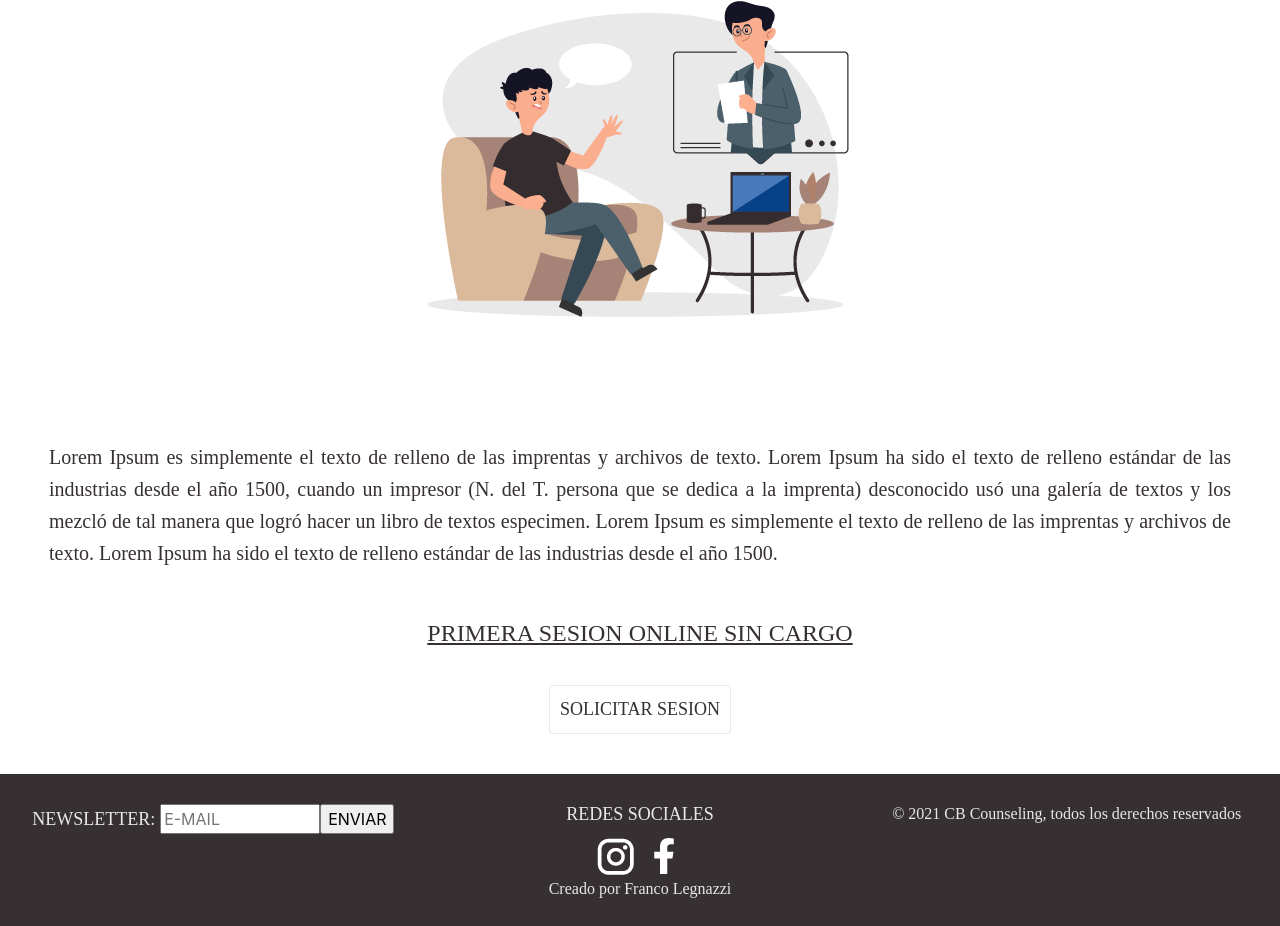
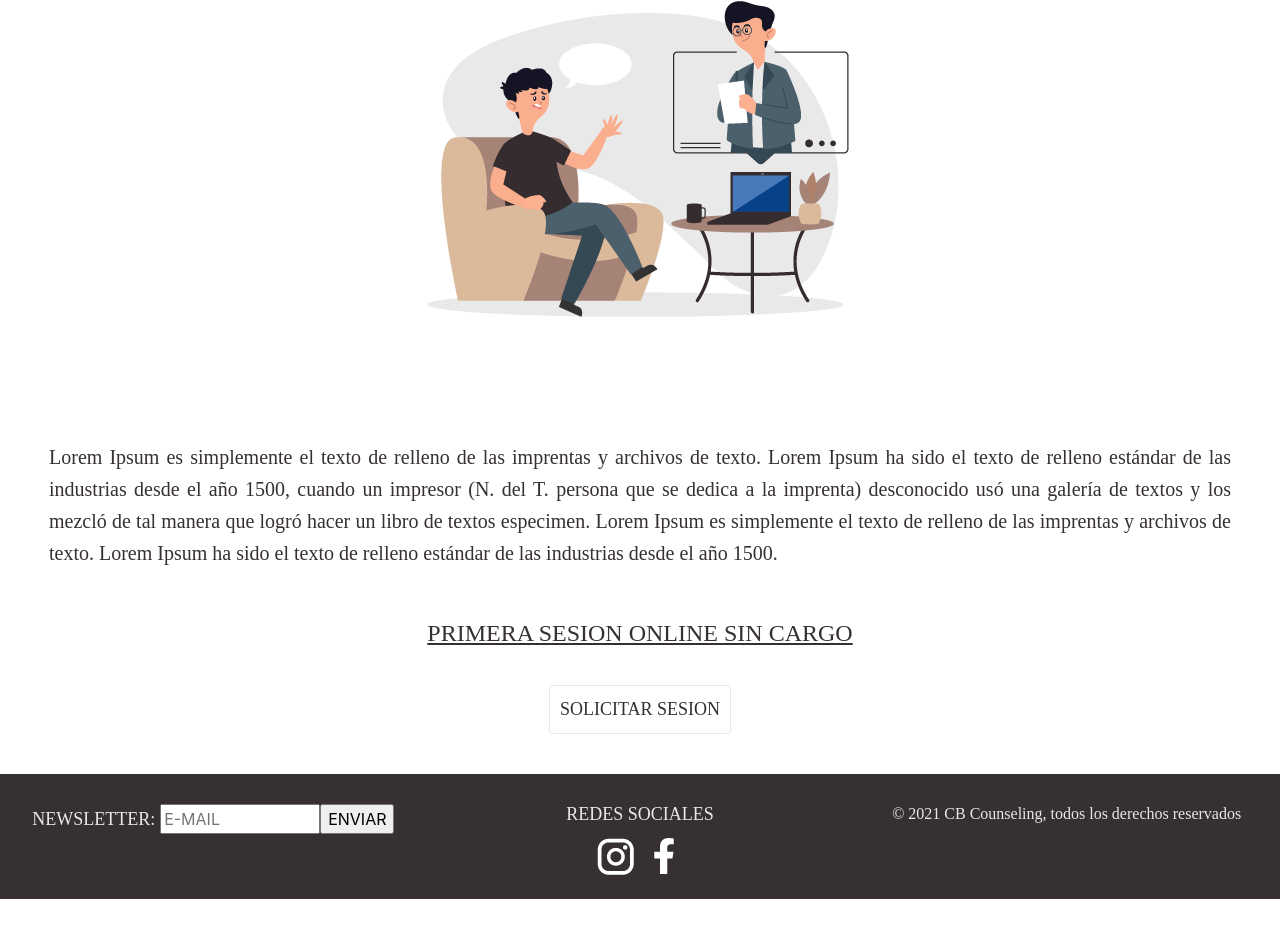
Before and after one commit to franleg/cbcounseling, a website: page views/atencion_online.html in a window 1280 px wide. Shown: the part 302-1228 px from the top of the page. After the commit the page ends 1201 px from the top, so only its background shows below. Drawn offline with nearby package versions, Linux system fonts and the light colour scheme.

Commit message:
modifique footer

```diff
--- a/views/atencion_online.html
+++ b/views/atencion_online.html
@@ -85,7 +85,6 @@
         <h5 class="redes__titulo">REDES SOCIALES</h5>
           <img src="../assets/img/logoInsta.png" alt="Instagram" class="redes__iconoInstagram--transformacion">
           <img src="../assets/img/logoFace.png" alt="Facebook" class="redes__iconoFacebook--transformacion">
-        <h6>Creado por Franco Legnazzi</h6>
       </div>
       <div class="col-lg-4 col-xs-12 copyright">
         <h6 class="copyright__texto">© 2021 CB Counseling, todos los derechos reservados</h6>
```
